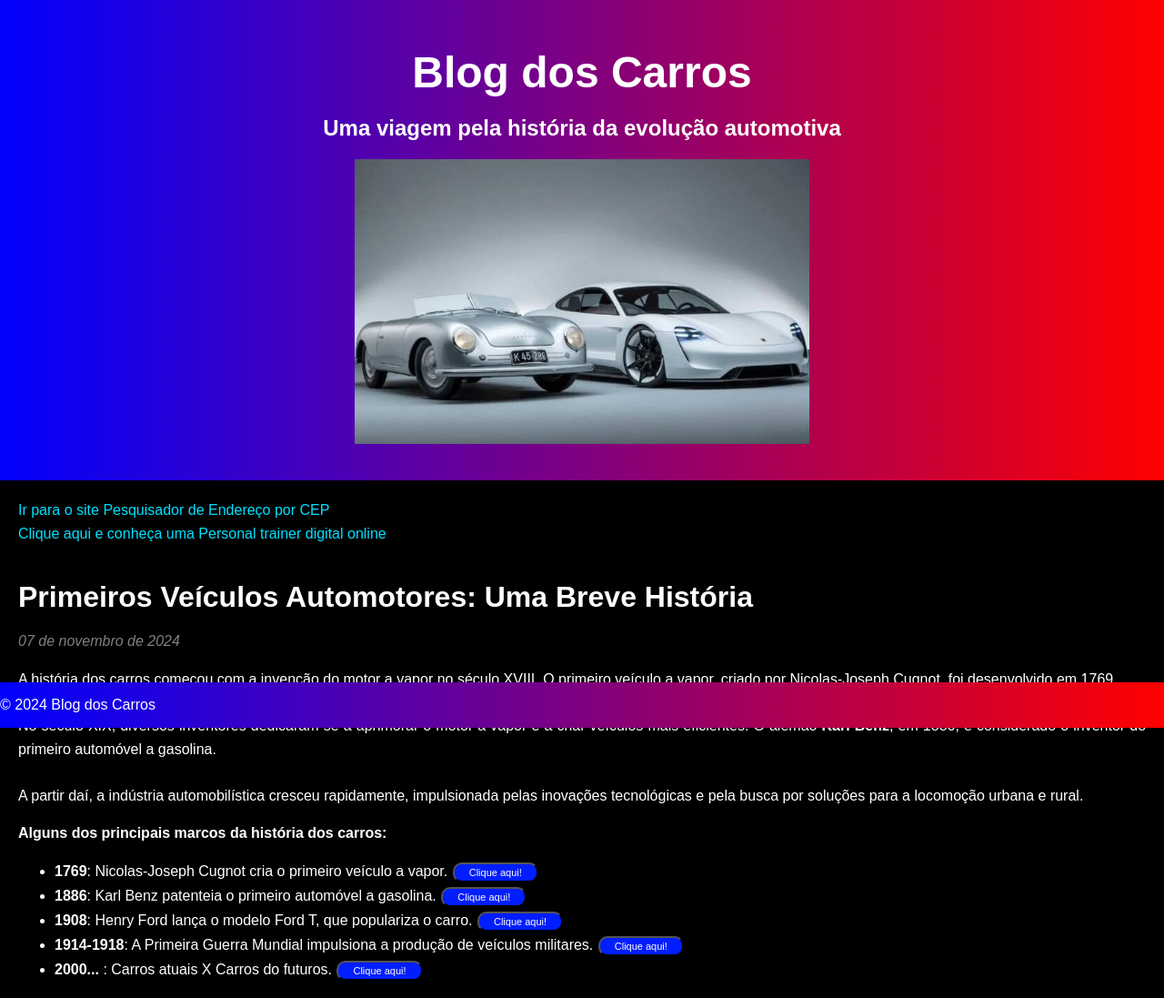
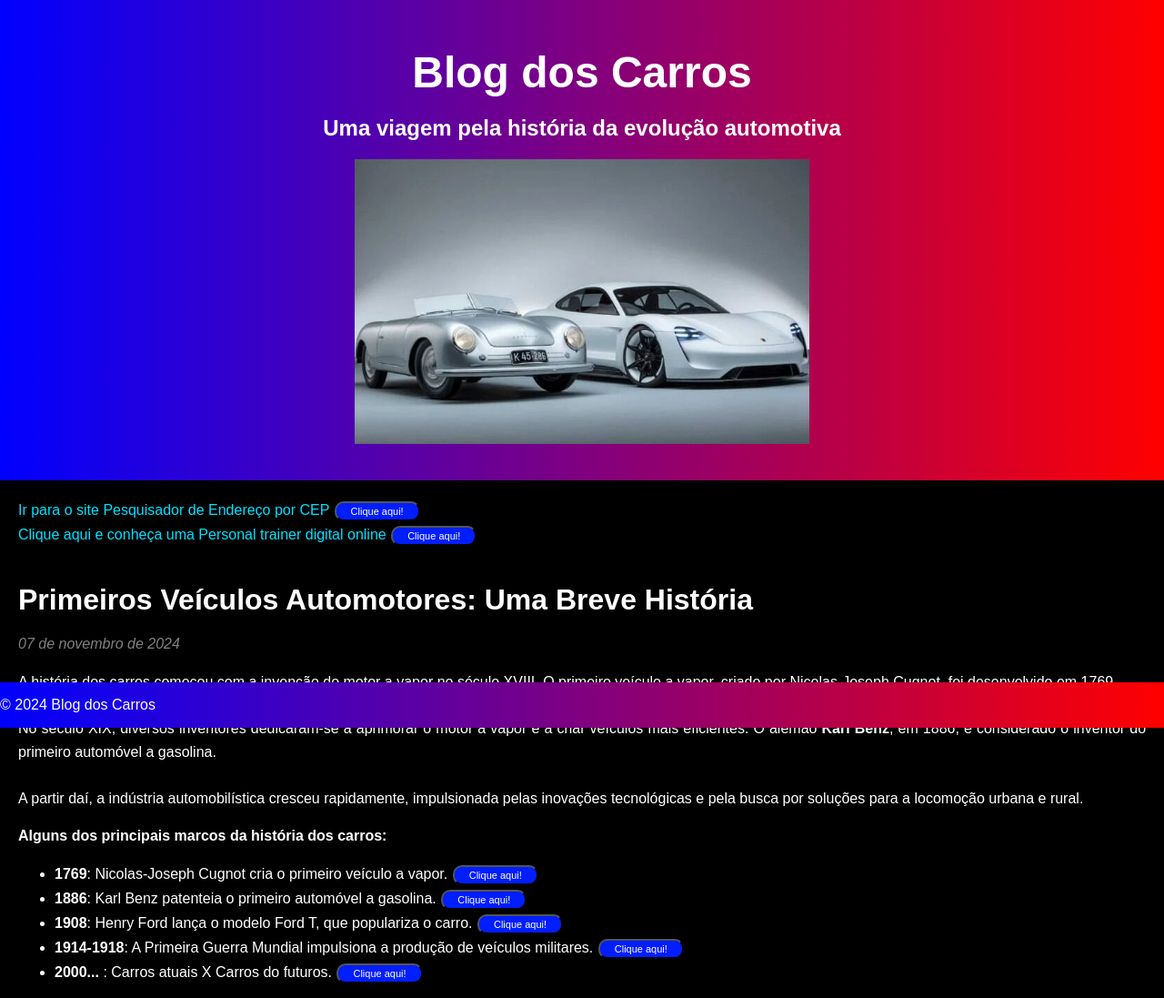
Before and after one commit to Jose-Henrique-a/Blog-da-Evolucao-dos-Carros, a plain HTML site: page index.html in a window 1280 px wide. Shown: the top 1097 px of the page at 91% size. Drawn offline with Linux system fonts and the light colour scheme.

Commit message:
Update index.html

```diff
--- a/index.html
+++ b/index.html
@@ -21,8 +21,11 @@
 
     <main>
         <section>
-            <a href="https://jose-henrique-a.github.io/FormularioComAutoPreenchimentoPeloCEP/">Ir para o site Pesquisador de Endereço por CEP</a><br>
+            <a href="https://jose-henrique-a.github.io/FormularioComAutoPreenchimentoPeloCEP/">Ir para o site Pesquisador de Endereço por CEP</a>
+            <a href="https://jose-henrique-a.github.io/FormularioComAutoPreenchimentoPeloCEP/"><button class="button">Clique aqui!</button></a>
+            <br>
             <a href="https://josehenrique.pythonanywhere.com/">Clique aqui e conheça uma Personal trainer digital online</a>
+             <a href="https://josehenrique.pythonanywhere.com/"><button class="button">Clique aqui!</button></a>
             <h3>Primeiros Veículos Automotores: Uma Breve História</h3>
             <time datetime="2024-09-07">07 de novembro de 2024</time>
             <p>
```
